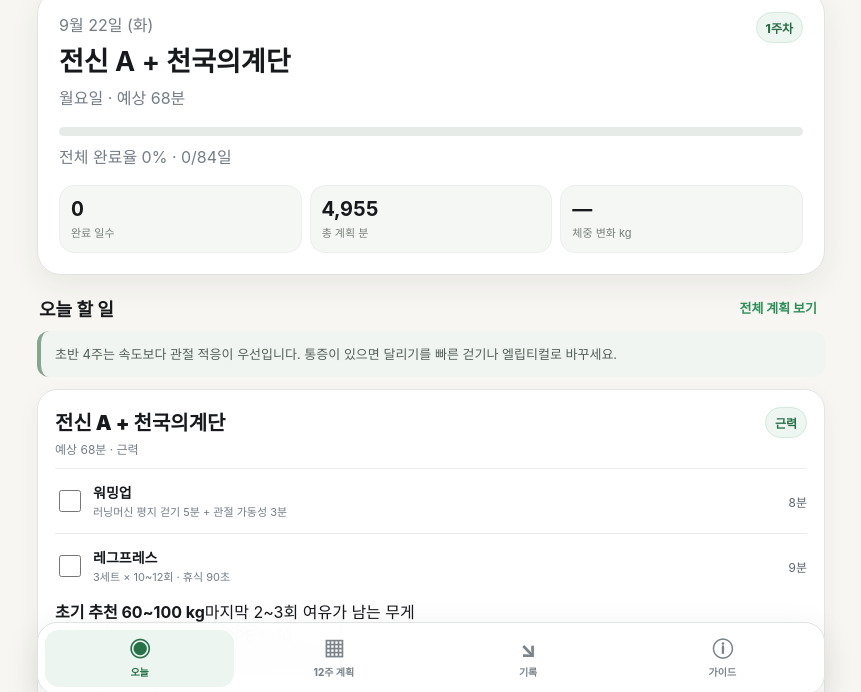
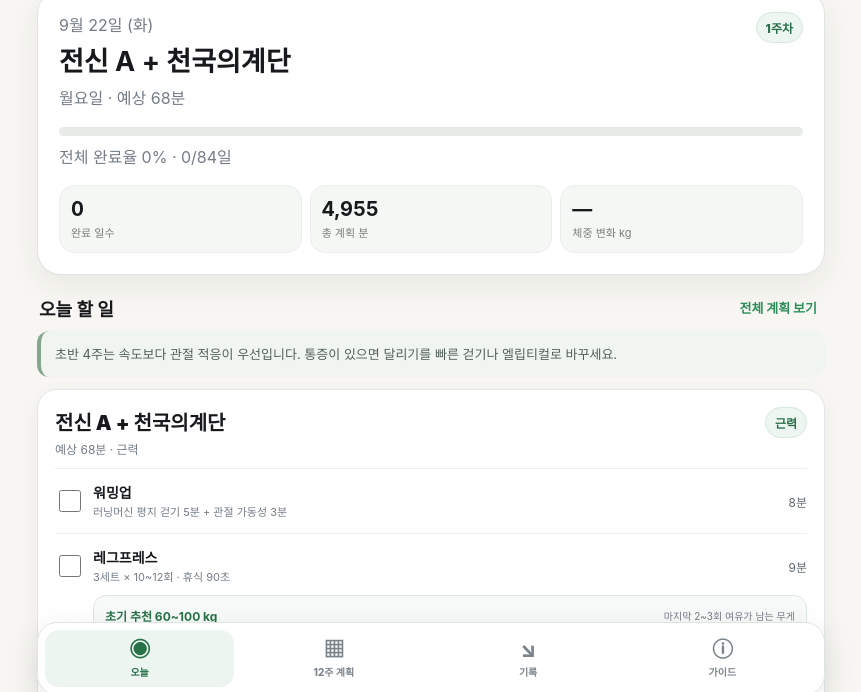
Before and after one commit to scott910512-source/healthy, a plain HTML site: page index.html in a window 1280 px wide. Shown: the part 95-787 px from the top of the page, without its empty margins (209-1070 px from the left). Drawn offline with Linux system fonts and the light colour scheme.

Commit message:
Style recommended load tracking controls

```diff
--- a/index.html
+++ b/index.html
@@ -19,6 +19,7 @@
     .hero{position:relative;overflow:hidden;background:linear-gradient(135deg,#163852,#0e2638 60%,#174b3b);border:1px solid #2d516a;border-radius:24px;padding:21px;box-shadow:0 16px 44px #0007}.hero:after{content:"";position:absolute;width:180px;height:180px;border:32px solid #fff1;border-radius:50%;right:-92px;top:-92px}.hero-head{display:flex;justify-content:space-between;gap:10px;align-items:start}.hero h2{margin:4px 0 6px;font-size:27px}.muted{color:var(--muted)}.week-pill,.tag{white-space:nowrap;background:#ffffff12;border:1px solid #ffffff1a;padding:6px 9px;border-radius:99px;font-weight:800;font-size:12px}.bar{height:9px;background:#061421;border-radius:99px;overflow:hidden;margin:18px 0 8px}.bar i{display:block;height:100%;width:0;background:linear-gradient(90deg,var(--green),#bbf57d);border-radius:inherit;transition:.3s}.hero-stats{display:grid;grid-template-columns:repeat(3,1fr);gap:8px;margin-top:17px}.stat{background:#07131c66;border:1px solid #ffffff10;border-radius:15px;padding:11px}.stat b{display:block;font-size:20px;font-variant-numeric:tabular-nums}.stat span{font-size:11px;color:#aebdcc}
     .section{margin-top:20px}.section-title{display:flex;justify-content:space-between;align-items:center;margin:0 2px 10px}.section-title h3{margin:0;font-size:18px}.linkbtn{border:0;background:none;color:var(--blue);font-size:13px;font-weight:800}.card{background:linear-gradient(150deg,var(--card),#0d1b2a);border:1px solid var(--line);border-radius:20px;padding:17px;box-shadow:0 10px 26px #0003}.callout{border-left:4px solid var(--orange);padding:13px 14px;background:#ffb45c12;border-radius:12px;color:#ffe0b7;font-size:13px;line-height:1.55;margin-bottom:12px}
     .session-head{display:flex;justify-content:space-between;gap:12px;align-items:start}.session-title{font-size:20px;font-weight:900}.session-meta{font-size:12px;color:var(--muted);margin-top:4px}.tag{color:#b8dbff;border-color:#5aa9ff44;background:#5aa9ff1a}.task{display:grid;grid-template-columns:28px 1fr auto;gap:10px;align-items:center;border-top:1px solid #ffffff0d;padding:13px 0}.task:first-of-type{margin-top:11px}.task input{width:22px;height:22px;accent-color:var(--green)}.task.done .task-main{text-decoration:line-through;color:#718499}.task-main{font-size:14px;font-weight:750}.task-sub{font-size:11px;color:var(--muted);margin-top:3px;line-height:1.4}.task-time{font-variant-numeric:tabular-nums;color:#b9c9da;font-size:12px;text-align:right}.complete{width:100%;border:0;border-radius:14px;padding:13px;background:var(--green);color:#052016;font-weight:900;margin-top:8px}.complete.alt{background:#1f354b;color:#cbd8e5}
+    .load-box{margin:-4px 0 10px 38px;padding:11px;border:1px solid #294057;border-radius:13px;background:#0a1826}.load-guide{display:flex;justify-content:space-between;gap:8px;align-items:center}.load-guide b{font-size:12px;color:var(--green)}.load-guide span,.next-load{font-size:10px;color:var(--muted)}.load-inputs{display:grid;grid-template-columns:1fr 1fr;gap:8px;margin-top:9px}.load-inputs label{font-size:10px;color:var(--muted)}.load-inputs input{width:100%;margin-top:4px;border:1px solid var(--line);background:#091725;color:#fff;border-radius:9px;padding:9px}.next-load{margin-top:7px;font-weight:800}
     .week-switch{display:grid;grid-template-columns:44px 1fr 44px;gap:8px;align-items:center;margin-top:13px}.week-switch button{height:42px;border-radius:12px;border:1px solid var(--line);background:var(--card);color:#fff;font-size:20px}.week-label{text-align:center;font-weight:900}.day-tabs{display:flex;gap:7px;overflow:auto;padding:10px 1px 3px;scrollbar-width:none}.day-tabs button{min-width:56px;padding:9px 6px;border-radius:12px;border:1px solid var(--line);background:#0d1c2b;color:#9fb1c4}.day-tabs button.active{background:var(--blue);border-color:var(--blue);color:#07111e;font-weight:900}.plan-list{display:grid;gap:9px}.plan-row{display:grid;grid-template-columns:55px 1fr auto;gap:10px;align-items:center;border:1px solid var(--line);border-radius:15px;padding:12px;background:#0c1a28}.plan-row strong{font-size:13px}.plan-row .name{font-size:14px;font-weight:780}.plan-row .detail{font-size:11px;color:var(--muted);margin-top:4px}.state{font-size:11px;color:var(--green);font-weight:900}
     .form-grid{display:grid;grid-template-columns:repeat(2,1fr);gap:10px}.field label{display:block;font-size:11px;color:var(--muted);margin:0 0 6px 2px}.field input,.field textarea,.field select{width:100%;border:1px solid var(--line);background:#091725;color:#fff;border-radius:12px;padding:12px;outline:none}.field input:focus,.field textarea:focus{border-color:var(--blue)}.field.full{grid-column:1/-1}.save{border:0;background:var(--blue);color:#061524;border-radius:13px;padding:12px;font-weight:900;width:100%;margin-top:10px}.log-list{display:grid;gap:8px;margin-top:12px}.log{display:grid;grid-template-columns:1fr auto;gap:8px;padding:11px;border-radius:13px;background:#0a1826;border:1px solid #1d3449}.log b{font-size:14px}.log small{display:block;color:var(--muted);margin-top:3px}.delete{border:0;background:#ff71851a;color:#ff94a3;border-radius:9px;padding:6px 9px}.chart{height:175px;width:100%;margin-top:12px;overflow:visible}.chart .grid{stroke:#294057;stroke-width:1}.chart .line{fill:none;stroke:var(--green);stroke-width:3;stroke-linecap:round;stroke-linejoin:round}.chart .dot{fill:var(--green)}.chart text{fill:#8094a9;font-size:10px}
     .guide-grid{display:grid;gap:10px}.guide{background:#0b1a29;border:1px solid var(--line);padding:14px;border-radius:15px}.guide b{display:block;margin-bottom:5px}.guide p{margin:0;color:#a8b7c7;font-size:13px;line-height:1.55}.danger{border-color:#69394a;background:#281521}.danger b{color:#ff9aab}.data-actions{display:flex;gap:8px;flex-wrap:wrap;margin-top:12px}.data-actions button,.file-label{border:1px solid var(--line);background:#10243a;color:#dbe7f2;border-radius:11px;padding:9px 11px;font-size:12px;font-weight:800;cursor:pointer}.file-label input{display:none}
@@ -46,6 +47,7 @@
     .task input{accent-color:var(--green)}
     .task.done .task-main{color:#9a9fa3}
     .task-time{color:#5f666d}
+    .load-box{background:#f7faf8;border-color:#dce7e0}.load-guide b{color:#28724a}.load-inputs input{background:#fff;color:#1e2225;border-color:#dfe3e1}.next-load{color:#526158}
     .complete{background:var(--green);color:#fff}
     .complete.alt{background:#eaf2ed;color:#28724a}
     .week-switch button{border-color:#e1e4e2;background:#f8f9f8;color:#30363a}
```
